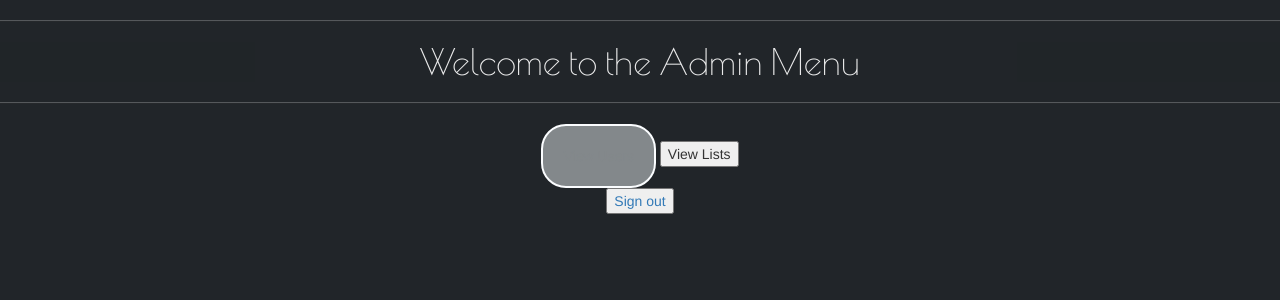
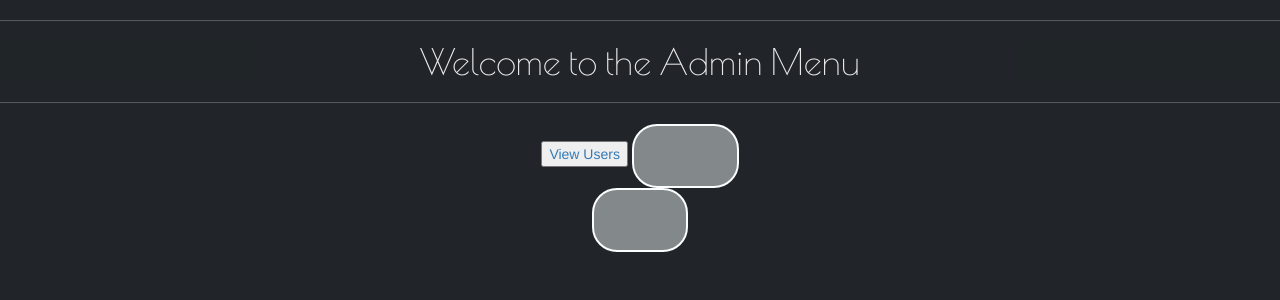
Before and after one commit to MoniBarrios/CST_438_p1_group3, a Flask app: page /admin in a window 1280 px wide. Shown: the top 300 px of the page. Run offline with Flask 2, Linux system fonts and the light colour scheme; some libraries are stand-ins or nearby versions.

Commit message:
Buttons Css

```diff
--- a/templates/admin.html
+++ b/templates/admin.html
@@ -27,11 +27,11 @@
       <h1 style="text-align:center" class="text-white bg-dark">Welcome to the Admin Menu</h1>
       <hr>
 		<div style="text-align:center">
-			<a href="/admin/viewusers"><input class="btn" type="submit" value="View Users"></a>
-			<input class="btnAdmin" type="submit" value="View Lists">
+			<a href="/admin/viewusers"><input class="adminbtn btm" type="submit" value="View Users"></a>
+			<input class="btn adminbtn" type="submit" value="View Lists">
 		</div>
 		<div style="text-align:center">
-			<a href="/login"><input class="btnAdmin" type="submit" value="Sign out"></a>
+			<a href="/login"><input class="btn adminbtn" type="submit" value="Sign out"></a>
 		</div>
     </div>
   </body>
```
